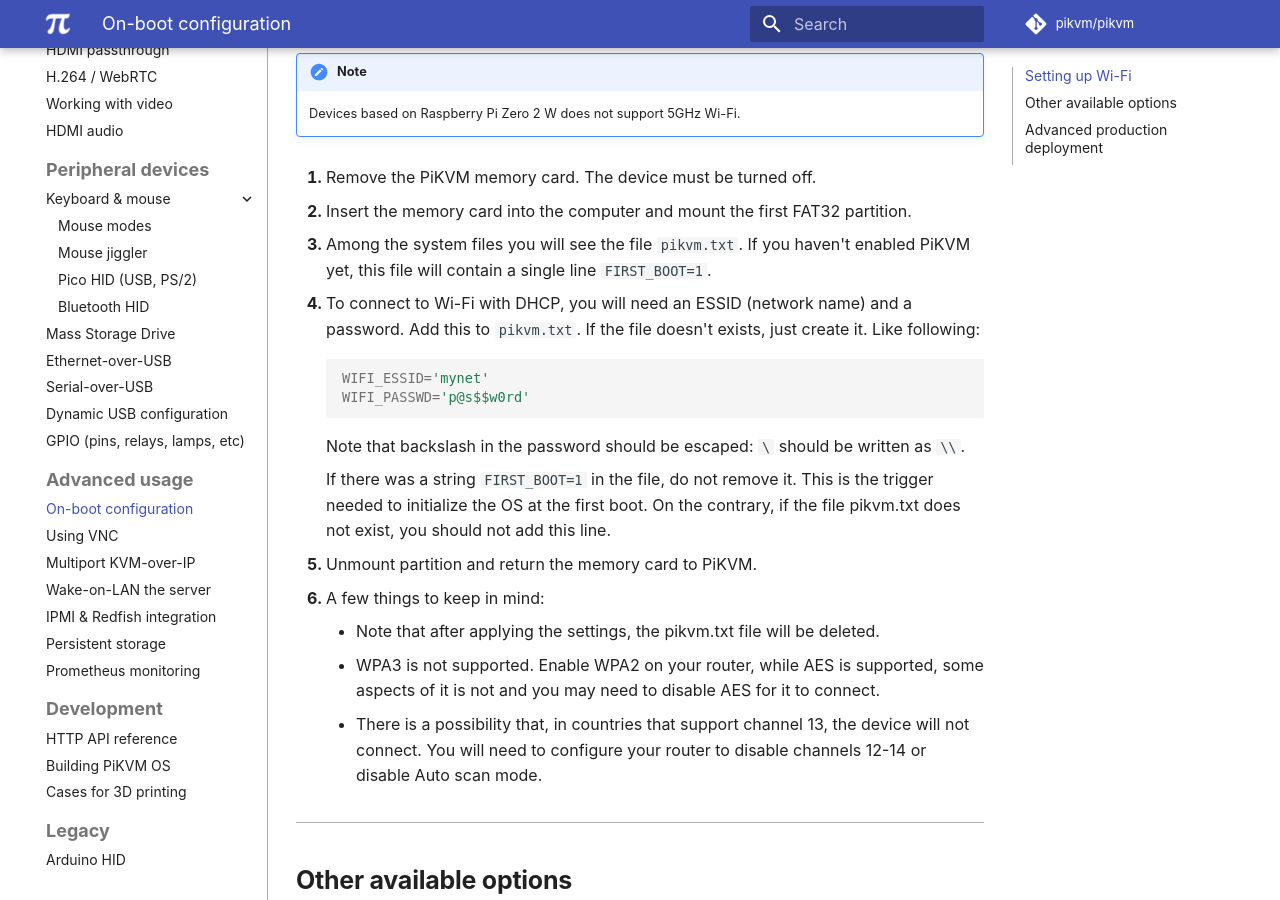
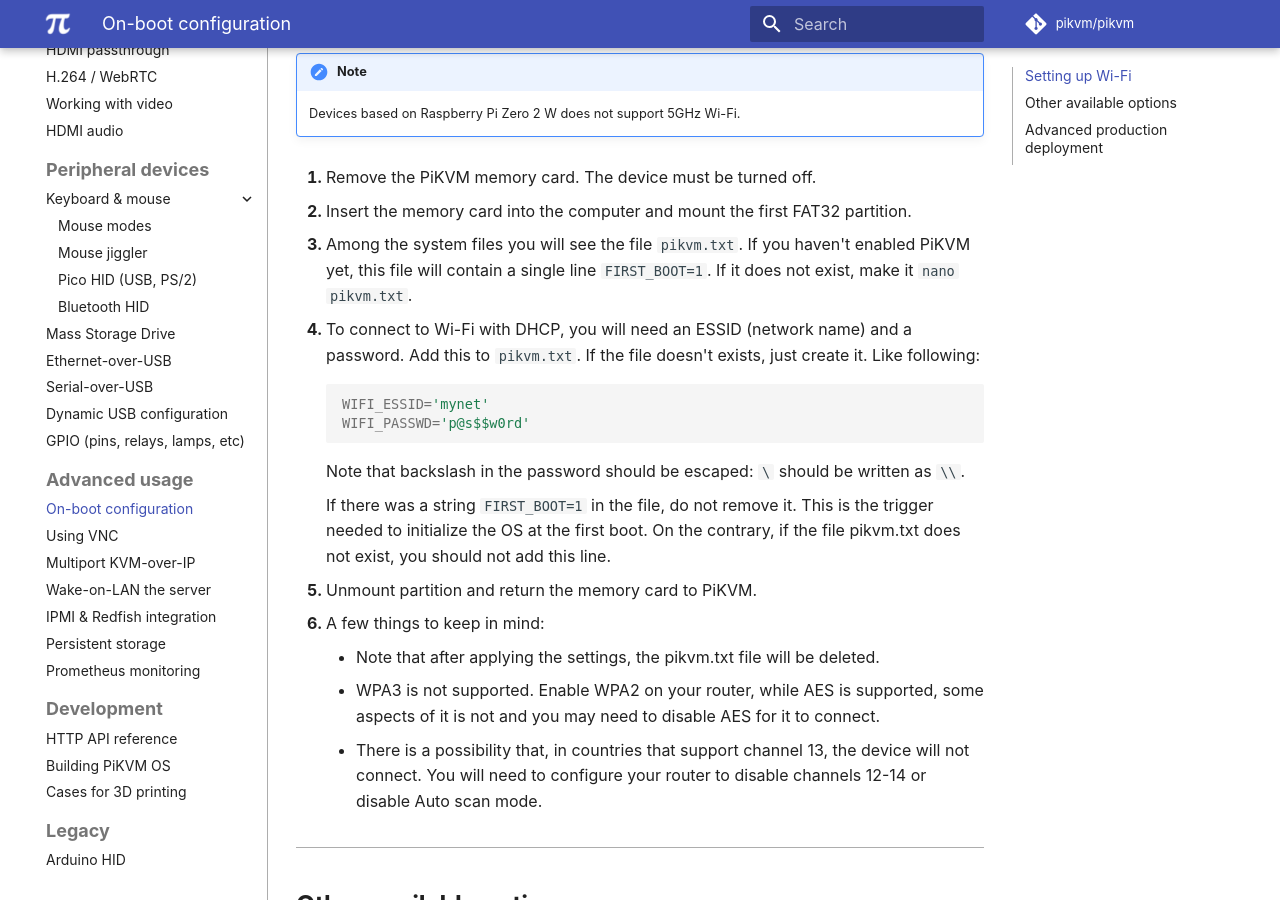
Before and after one commit to pikvm/pikvm, an MkDocs documentation site: the page built from docs/on_boot_config.md, in a window 1280 px wide and 900 px high, scrolled down 495 px. Built offline with MkDocs 1.6.1 and Material for MkDocs 9.7.7, drawn with Linux system fonts in a browser that asks for light colours; some web fonts are replaced; comment, search, counter and statistics services are not loaded.

Commit message:
Update on_boot_config.md
Added verbiage for clarity.

```diff
--- a/docs/on_boot_config.md
+++ b/docs/on_boot_config.md
@@ -21,7 +21,7 @@
 2. Insert the memory card into the computer and mount the first FAT32 partition.
 
 3. Among the system files you will see the file `pikvm.txt`.
-    If you haven't enabled PiKVM yet, this file will contain a single line `FIRST_BOOT=1`.
+    If you haven't enabled PiKVM yet, this file will contain a single line `FIRST_BOOT=1`. If it does not exist, make it `nano pikvm.txt`.
 
 4. To connect to Wi-Fi with DHCP, you will need an ESSID (network name) and a password. Add this to `pikvm.txt`.
     If the file doesn't exists, just create it. Like following:
```
